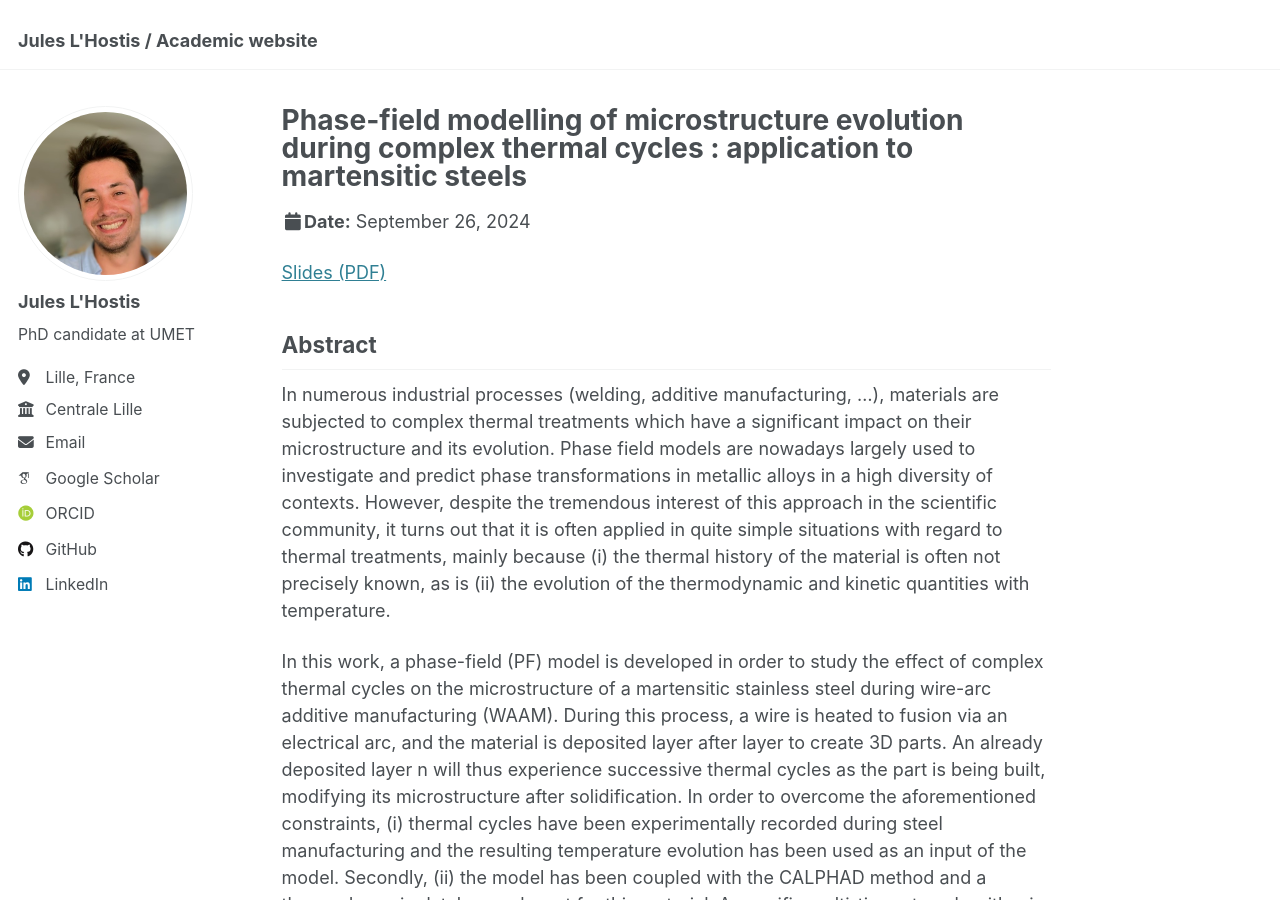
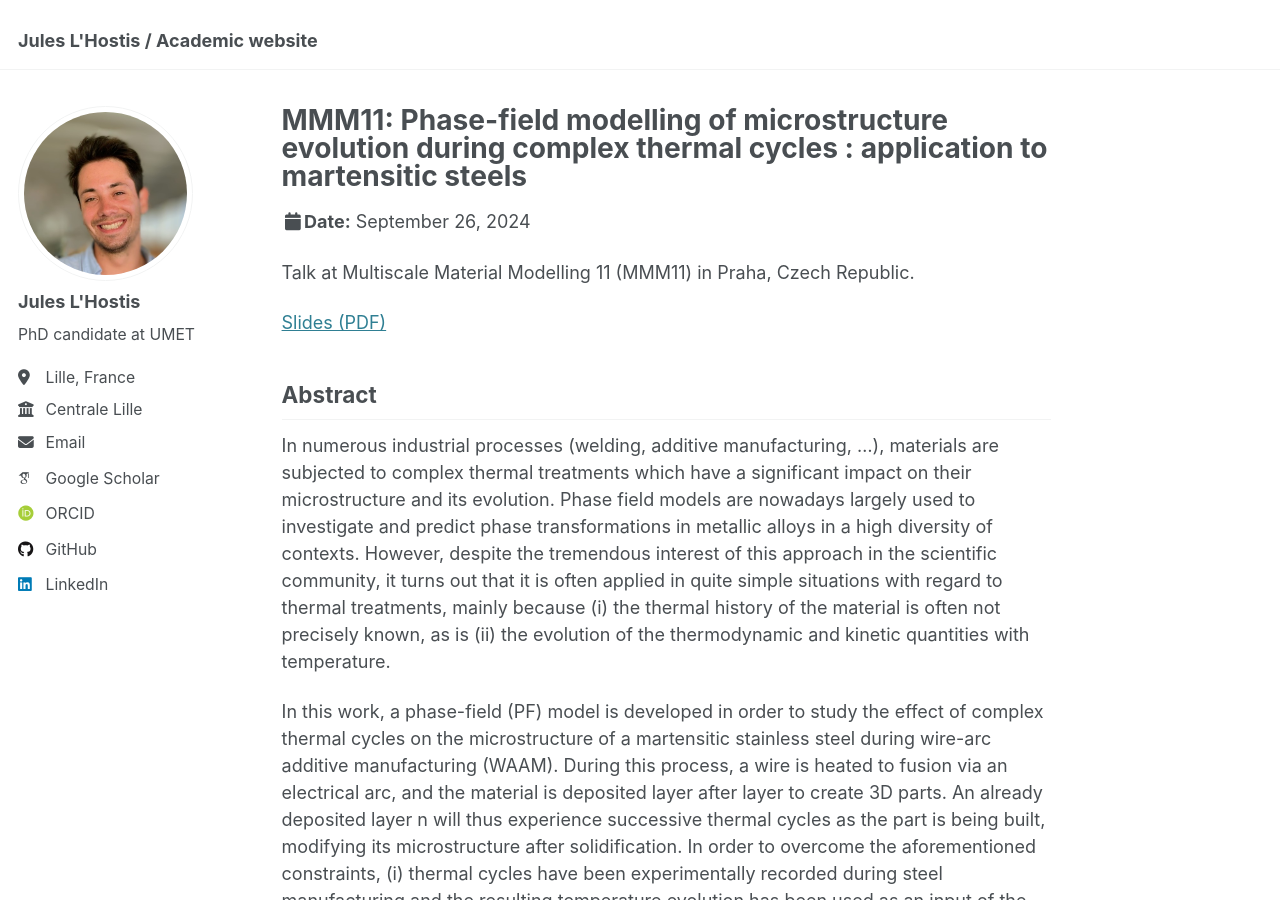
Before and after one commit to jlhostis/jlhostis.github.io, a Jekyll site: the page built from _talks/2024-09-26-MMM11.md, in a window 1280 px wide and 900 px high. Built offline with Jekyll 4.4.1, drawn with Linux system fonts in a browser that asks for light colours; some web fonts are replaced.

Commit message:
modif on talk at MMM11

```diff
--- a/_talks/2024-09-26-MMM11.md
+++ b/_talks/2024-09-26-MMM11.md
@@ -1,13 +1,14 @@
 ---
-title: "Phase-field modelling of microstructure evolution during complex thermal cycles : application to martensitic steels"
+title: "MMM11: Phase-field modelling of microstructure evolution during complex thermal cycles : application to martensitic steels"
 collection: talks
 type: "Conference"
 permalink: /talks/2024-09-26-MMM111
 slidesurl: 'http://jlhostis.github.io/files/pres_mmm11_jlh_20240926.pdf'
-# venue: "UC-Berkeley Institute for Testing Science"
 date: 2024-09-26
 location: "Prague, Czech Republic"
 ---
+
+Talk at Multiscale Material Modelling 11 (MMM11) in Praha, Czech Republic.
 
 [Slides (PDF)](files/pres_mmm11_jlh_20240926.pdf)
 
```
